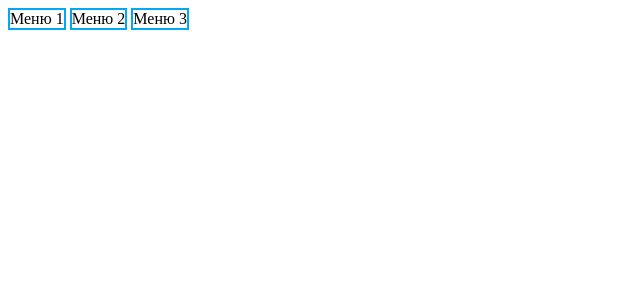
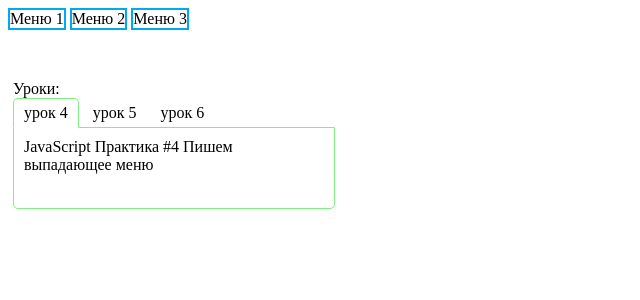
Before and after one commit to VladimirPolietaiev/project_practice_JS, a PHP site: page / in a window 1280 px wide. Shown: the top 300 px of the page, without its empty margins (0-640 px from the left). Run offline with PHP 8.4, Linux system fonts and the light colour scheme.

Commit message:
add 'tabs'

```diff
--- a/css/style.css
+++ b/css/style.css
@@ -1,4 +1,4 @@
-/*noinspection ALL*/
+/* nav */
 .menu-item{
     border: 2px solid #00a9f1;
     display: inline-block;
@@ -14,3 +14,41 @@
     cursor: pointer;
 
 }
+/*   tab   */
+
+#tabBlock{
+    position: absolute;
+    padding: 50px 20px 5px 5px;
+}
+#tabs .tab{
+    display: inline-block;
+    padding: 5px 10px ;
+    cursor: pointer;
+    position: relative;
+    z-index: 5;
+}
+
+#tabs .whiteborder{
+    border:  1px solid #81ee86;
+    border-bottom: 1px solid #ffffff;
+    border-radius: 5px 5px 0 0;
+    }
+
+#tabs .tabContent {
+    width: 300px;
+    height: 60px;
+    border:1px solid #81ee86;
+    position: relative;
+    top:-1px;
+    z-index: 1;
+    padding: 10px;
+    border-radius:0 0 5px 5px;
+}
+
+#tabs .hide {
+    display: none;
+}
+
+#tabs .show {
+    display: block;
+}
--- a/index.html
+++ b/index.html
@@ -1,5 +1,5 @@
 <!DOCTYPE html>
-<html>
+<html xmlns="http://www.w3.org/1999/html">
 <head>
     <meta charset="utf-8">
     <title>Practice JS</title>
@@ -24,6 +24,16 @@
         </div>
     </div>
 
+<div id="tabBlock">Уроки:
+    <div id = 'tabs'>
+        <div class="tab whiteborder">урок 4</div>
+        <div class="tab">урок 5</div>
+        <div class="tab">урок 6</div>
+        <div class="tabContent"> JavaScript Практика #4 Пишем выпадающее меню</div>
+        <div class="tabContent"> JavaScript Практика #5 Делаем вкладки табы (Tabs)</div>
+        <div class="tabContent"> JavaScript Практика #6 Учимся делать модальные окна</div>
+    </div>
+</div>
 
 <script type="text/javascript" src="js/app.js"></script>
 </body>
```
Also changed, not shown: js/app.js (+46 -3 lines).
